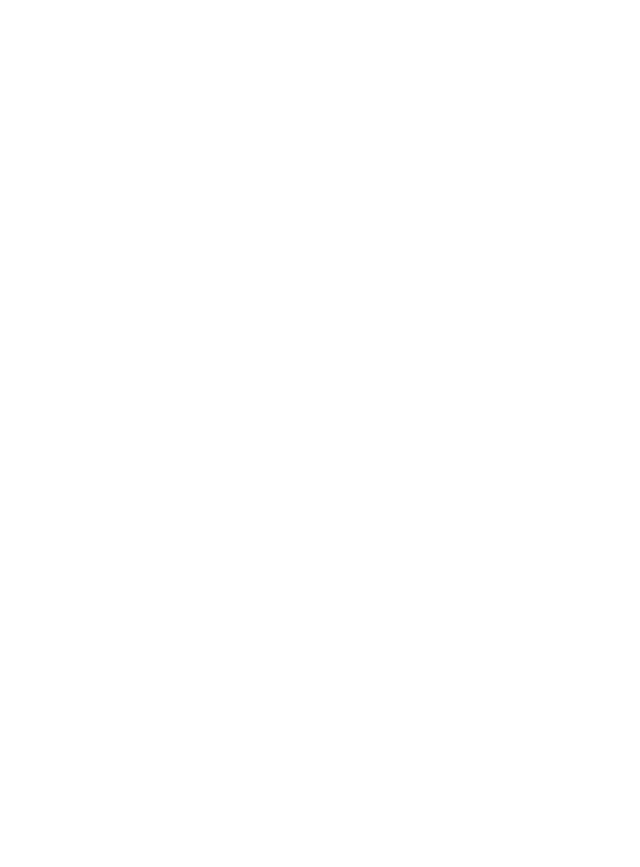
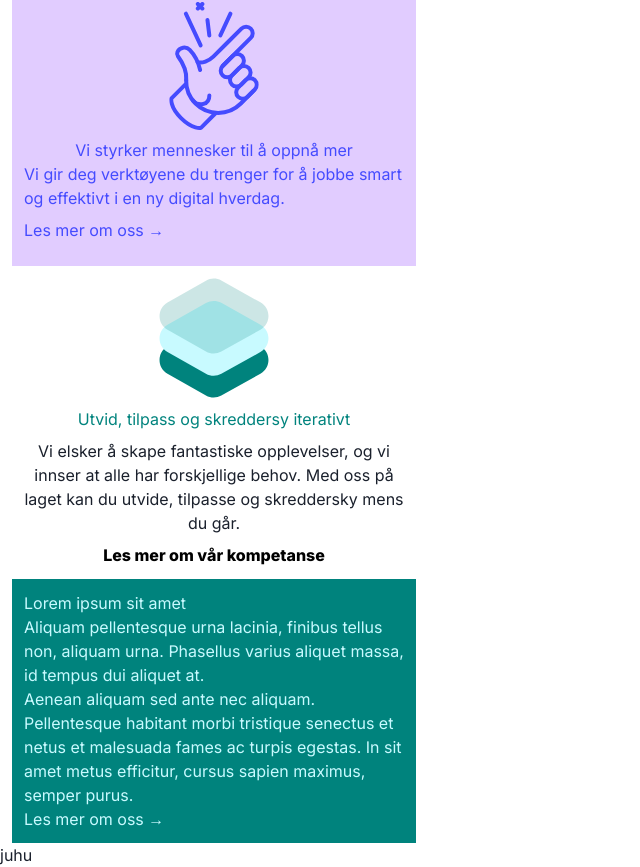
Before and after one commit to veltorg/website, a Next.js app: page / in a window 1280 px wide. Shown: the part 339-1206 px from the top of the page, without its empty margins (0-640 px from the left). Before the commit the page ends 800 px from the top, so only its background shows below. Built offline with nearby package versions, Linux system fonts and the light colour scheme.

Commit message:
fix: correct syntax for chakra

```diff
--- a/pages/index.tsx
+++ b/pages/index.tsx
@@ -1,10 +1,12 @@
-import { Flex } from "@chakra-ui/react";
+import { Flex, Grid, Image, Link, Text } from "@chakra-ui/react";
 import { Layout } from "../components/layout";
 
 
 const Home = () => (
   <Layout>
-    <Flex sx= {{
+<Grid sx={{ width: "100%", px: 3 }}>
+        <Flex
+          sx={{
             backgroundColor: "pink00",
             alignItems: "center",
             flexDirection: "column",
@@ -12,9 +14,109 @@ const Home = () => (
             pb: 3,
             borderRadius: 0,
             position: "relative",
-    }}>
-
+          }}
+        >
+          <Image
+            src={"../tablemeet.png"}
+            width={364}
+            height={293}
+            sx={{
+              borderTopLeftRadius: 0,
+              borderTopRightRadius: 0,
+            }}
+            alt={""}
+          />
+          <Flex
+            sx={{
+              p: 3,
+              alignItems: "center",
+              flexDirection: "column",
+              gap: 2,
+            }}
+          >
+            <Image src="../snap.svg" sx={{}} height={128} width={90} alt={""} />
+            <Flex
+              sx={{ alignItems: "center", flexDirection: "column", gap: 0 }}
+            >
+              <Text variant="header" sx={{ color: "blue00" }}>
+                Vi styrker mennesker til å oppnå mer
+              </Text>
+              <Text
+                variant="normal"
+                sx={{
+                  color: "blue00",
+                }}
+              >
+                Vi gir deg verktøyene du trenger for å jobbe smart og effektivt
+                i en ny digital hverdag.
+              </Text>
             </Flex>
+            <Link href="/about" mr="auto">
+              <Text variant="normal" sx={{ color: "blue00" }}>
+                Les mer om oss →
+              </Text>
+            </Link>
+          </Flex>
+        </Flex>
+        <Flex
+          sx={{
+            alignItems: "center",
+            p: 3,
+            flexDirection: "column",
+            gap: 2,
+          }}
+        >
+          <Image src="../squares.svg" sx={{}} width={110} height={121} alt={""} />
+          <Flex sx={{ gap: 2, flexDirection: "column" }}>
+            <Text
+              variant="header"
+              sx={{ color: "green00", textAlign: "center" }}
+            >
+              Utvid, tilpass og skreddersy iterativt
+            </Text>
+            <Text variant="normal" sx={{ textAlign: "center" }}>
+              Vi elsker å skape fantastiske opplevelser, og vi innser at alle
+              har forskjellige behov. Med oss på laget kan du utvide, tilpasse
+              og skreddersky mens du går.
+            </Text>
+            <Link href="/about">
+              <Text
+                variant="normal"
+                sx={{ color: "black", textAlign: "center", fontWeight: "800" }}
+              >
+                Les mer om vår kompetanse
+              </Text>
+            </Link>
+          </Flex>
+        </Flex>
+        <Flex
+          sx={{
+            flexDirection: "column",
+            p: 3,
+            backgroundColor: "green00noswap",
+            borderRadius: 0,
+            gap: 0,
+          }}
+        >
+          <Text variant="header" sx={{ color: "green10noswap" }}>
+            Lorem ipsum sit amet
+          </Text>
+          <Text variant="normal" sx={{ color: "green10noswap" }}>
+            Aliquam pellentesque urna lacinia, finibus tellus non, aliquam urna.
+            Phasellus varius aliquet massa, id tempus dui aliquet at.
+          </Text>
+          <Text variant="normal" sx={{ color: "green10noswap" }}>
+            Aenean aliquam sed ante nec aliquam. Pellentesque habitant morbi
+            tristique senectus et netus et malesuada fames ac turpis egestas. In
+            sit amet metus efficitur, cursus sapien maximus, semper purus.
+          </Text>
+          <Link href="/about" mr="auto">
+            <Text variant="normal" sx={{ color: "green10noswap" }}>
+              Les mer om oss →
+            </Text>
+          </Link>
+        </Flex>
+      </Grid>
   </Layout>
 )
 
```
Lines whose indentation alone changed are shown as unchanged.
